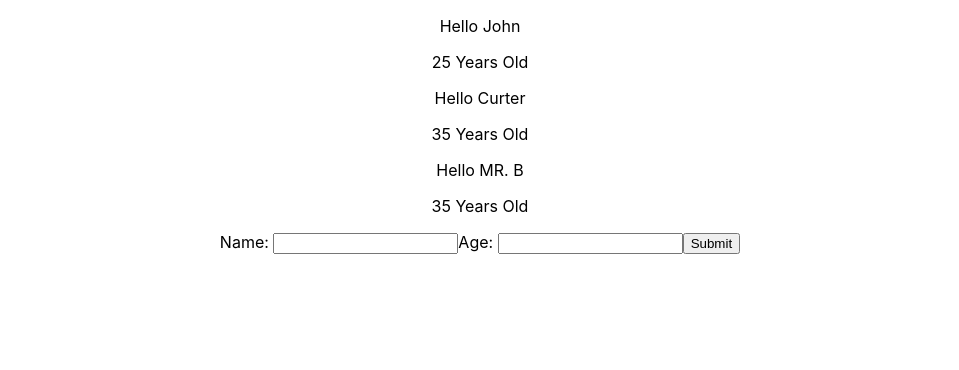
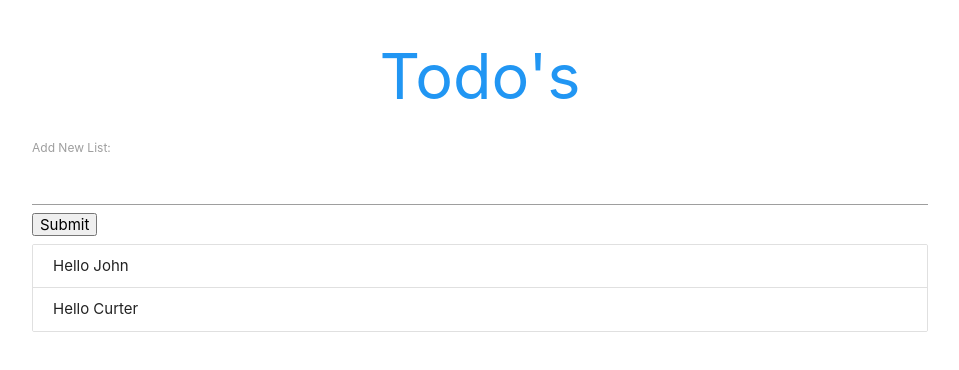
Before and after one commit to ProtikHore/react_app, a React (Create React App) app: page / in a window 1280 px wide. Shown: the top 370 px of the page, without its empty margins (160-1119 px from the left). Built offline with nearby package versions, Linux system fonts and the light colour scheme.

Commit message:
react todo list

```diff
--- a/public/index.html
+++ b/public/index.html
@@ -24,6 +24,7 @@
       work correctly both with client-side routing and a non-root public URL.
       Learn how to configure a non-root public URL by running `npm run build`.
     -->
+    <link rel="stylesheet" href="https://cdnjs.cloudflare.com/ajax/libs/materialize/1.0.0/css/materialize.min.css">
     <title>React App</title>
   </head>
   <body>
--- a/src/App.js
+++ b/src/App.js
@@ -1,6 +1,6 @@
 import React, { Component } from 'react';
 import logo from './logo.svg';
-import './App.css';
+// import './App.css';
 import Greet from './components/Greet'
 import Welcome from './components/Welcome'
 import Hello from './components/Hello'
@@ -8,35 +8,63 @@ import ListProps from './components/ListProps'
 import StateLessComponent from './components/StateLessComponent'
 import ConditionalComponent from './components/ConditionalComponent'
 import AddForm from './components/AddForm'
+import Todos from './components/Todos'
+import TodoForm from './components/TodoForm'
 
 
 class App extends Component {
   state = {
-    listData : [
-      {name: 'John', age: 25},
-      {name: 'Curter', age: 35},
-      {name: 'Mr. A', age: 15},
-      {name: 'MR. B', age: 35},
+    // listData : [
+    //   {name: 'John', age: 25},
+    //   {name: 'Curter', age: 35},
+    //   {name: 'Mr. A', age: 15},
+    //   {name: 'MR. B', age: 35},
+    // ]
+
+    todos: [
+      {id: 1, content: 'Hello John'},
+      {id: 2, content: 'Hello Curter'}
     ]
   }
 
-  FormData = (data) => {
-    console.log(data);
-    let listData = [...this.state.listData, data];
+  // FormData = (data) => {
+  //   console.log(data);
+  //   let listData = [...this.state.listData, data];
+  //   this.setState({
+  //     listData: listData
+  //   })
+  // }
+
+  deleteTodo = (id) => {
+    console.log(id);
+    const todos = this.state.todos.filter(todo => {
+      return todo.id !== id;
+    });
     this.setState({
-      listData: listData
+      todos: todos
+    })
+  }
+
+  addTodo = (todo) => {
+    todo.id = Math.random();
+    let todos = [...this.state.todos, todo];
+    this.setState({
+      todos: todos
     })
   }
 
   render() {
     return (
-      <div className="App">
+      <div className="App container">
         {/* <Welcome /> */}
         {/* <Hello name="Hore" age="20" /> */}
         {/* <ListProps listData={this.state.listData} /> */}
         {/* <StateLessComponent listData={this.state.listData} /> */}
-        <ConditionalComponent listData={this.state.listData} />
-        <AddForm formValue={this.FormData} />
+        {/* <ConditionalComponent listData={this.state.listData} /> */}
+        {/* <AddForm formValue={this.FormData} /> */}
+        <h1 className="center blue-text">Todo's</h1>
+        <TodoForm addTodo={this.addTodo} />
+        <Todos todos={this.state.todos} deleteTodo={this.deleteTodo} />
       </div>
     );
   }
--- /dev/null
+++ b/src/components/TodoForm.js
@@ -0,0 +1,33 @@
+import React, { Component } from 'react'
+
+class TodoForm extends Component {
+    state = {
+        content: ''
+    }
+    changeFunction = (e) => {
+        this.setState({
+            content: e.target.value
+        })
+    }
+    submitFunction = (e) => {
+        e.preventDefault();
+        console.log(this.state);
+        this.props.addTodo(this.state);
+        this.setState({
+            content: ''
+        })
+    }
+    render() {
+        return(
+            <div>
+                <form onSubmit={this.submitFunction}>
+                    <label htmlFor="name">Add New List: </label>
+                    <input type="text" id="name" name="name" onChange={this.changeFunction} value={this.state.content} />
+                    <button>Submit</button>
+                </form>
+            </div>
+        )
+    }
+}
+
+export default TodoForm
--- /dev/null
+++ b/src/components/Todos.js
@@ -0,0 +1,22 @@
+import React, { Component } from 'react'
+
+const Todos = ({todos, deleteTodo}) => {
+    const toDolist = todos.length ? (
+        todos.map(todo => {
+            return (
+                <div className="collection-item" key={todo.id}>
+                    <span onClick={() => {deleteTodo(todo.id)}}>{ todo.content }</span>
+                </div>
+            )
+        })
+    ) : (
+        <p className="center">No Data</p>
+    )
+    return (
+        <div className="todos collection">
+            {toDolist}
+        </div>
+    )
+}
+
+export default Todos
```
